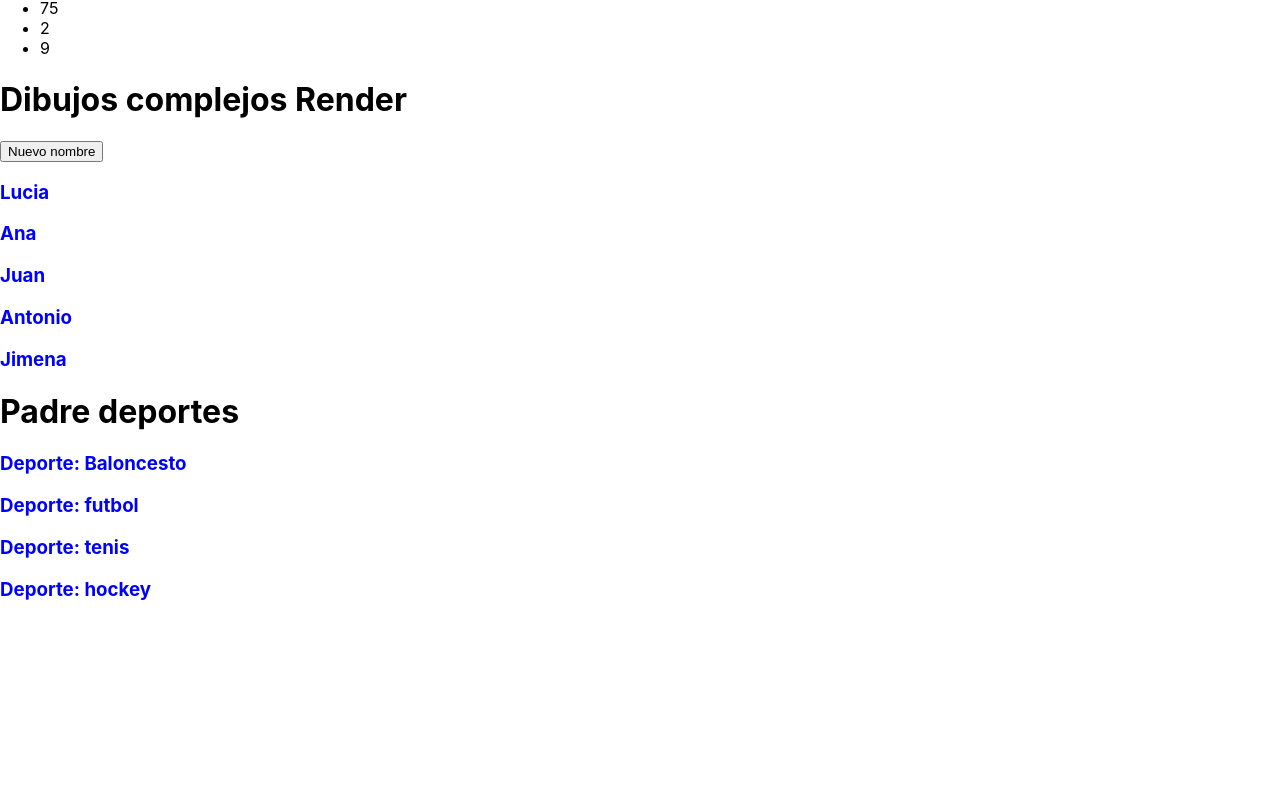
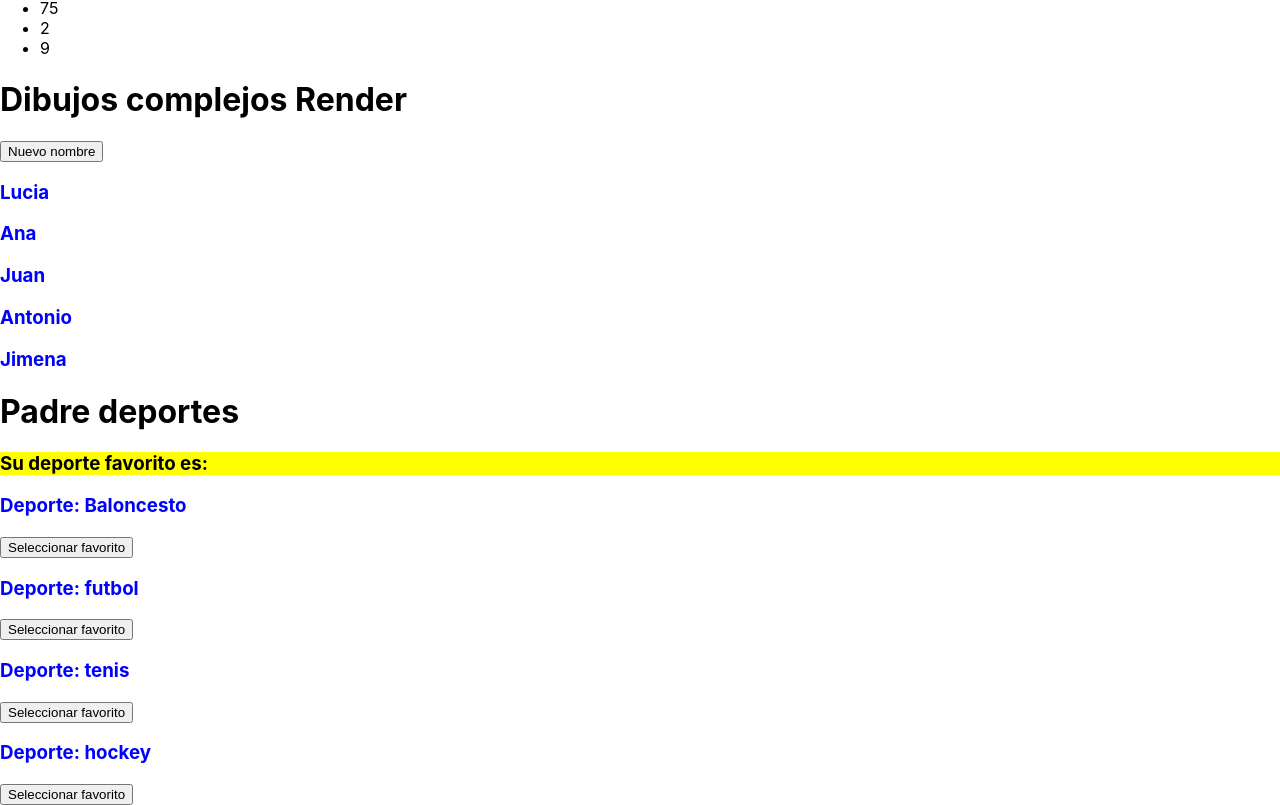
Before and after one commit to Jorgerdzz/reactclases, a React (Create React App) app: page / in a window 1280 px wide. Shown: the part 455-1260 px from the top of the page. Before the commit the page ends 1074 px from the top, so only its background shows below. Built offline with nearby package versions, Linux system fonts and the light colour scheme.

Commit message:
por completar ejercicio padre hijo

```diff
--- a/src/components/HijoDeporte.js
+++ b/src/components/HijoDeporte.js
@@ -1,11 +1,24 @@
 import { Component } from "react";
+import PadreDeportes from "./PadreDeportes";
 
 
 class HijoDeporte extends Component {
+
+    state = {
+        favorito: ""
+    }
+
+    mostrarFavorito = () => {
+        this.setState ({
+            favorito: this.props.nombre
+        })
+    }
+
     render (){
         return(
             <div>
                 <h3 style={{color: "Blue"}}>Deporte: {this.props.nombre}</h3>
+                <button onClick={this.mostrarFavorito}>Seleccionar favorito</button>
             </div>
         )
     }
--- a/src/components/PadreDeportes.js
+++ b/src/components/PadreDeportes.js
@@ -9,6 +9,8 @@ class PadreDeportes extends Component {
         return(
             <div>
                 <h1>Padre deportes</h1>
+                <h3 style={{backgroundColor: "yellow"}}>Su deporte favorito es:</h3>
+
                 {
                     this.deportes.map((nombre, index) => {
                         return(<HijoDeporte key={index} nombre={nombre} />)
```
